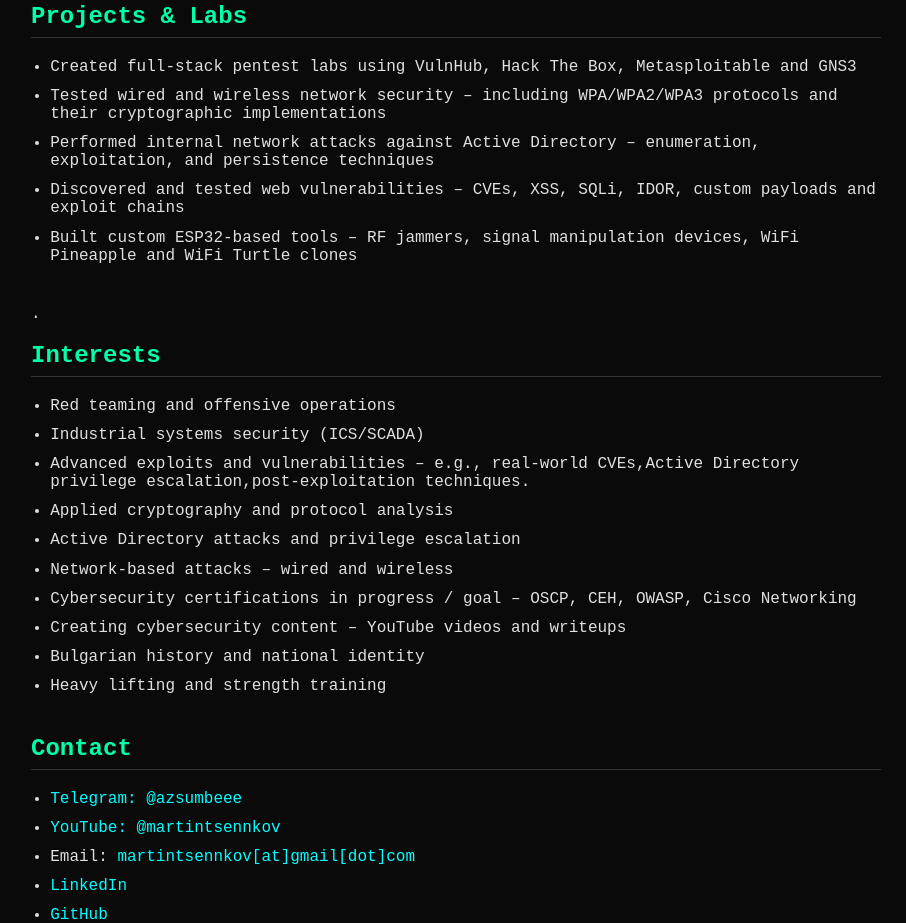
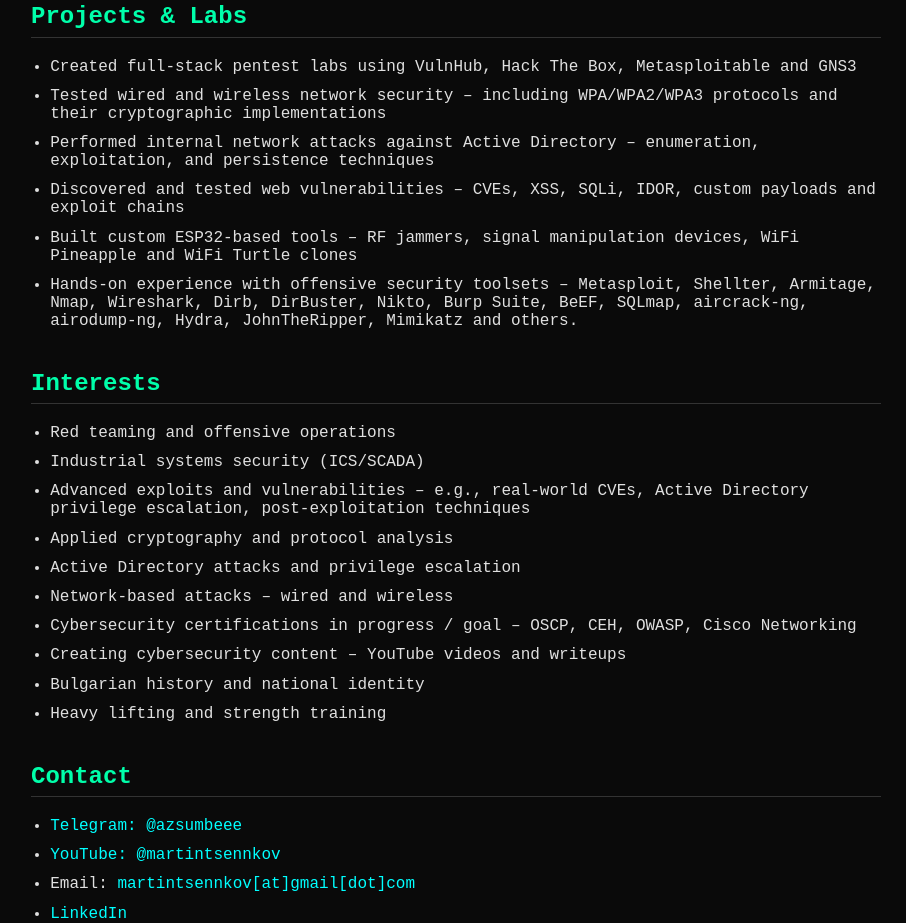
Before and after one commit to martintsenkov/martintsenkov.github.io, a plain HTML site: page index.html in a window 1280 px wide. Shown: the part 482-1405 px from the top of the page, without its empty margins (184-1090 px from the left). Drawn offline with Linux system fonts and the light colour scheme.

Commit message:
Update index.html

```diff
--- a/index.html
+++ b/index.html
@@ -107,14 +107,15 @@
         <li>Performed internal network attacks against Active Directory – enumeration, exploitation, and persistence techniques</li>
         <li>Discovered and tested web vulnerabilities – CVEs, XSS, SQLi, IDOR, custom payloads and exploit chains</li>
         <li>Built custom ESP32-based tools – RF jammers, signal manipulation devices, WiFi Pineapple and WiFi Turtle clones</li>
+        <li>Hands-on experience with offensive security toolsets – Metasploit, Shellter, Armitage, Nmap, Wireshark, Dirb, DirBuster, Nikto, Burp Suite, BeEF, SQLmap, aircrack-ng, airodump-ng, Hydra, JohnTheRipper, Mimikatz and others.</li>
       </ul>
     </section>
-    <section>.
+    <section>
       <h2>Interests</h2>
       <ul>
         <li>Red teaming and offensive operations</li>
         <li>Industrial systems security (ICS/SCADA)</li>
-        <li>Advanced exploits and vulnerabilities – e.g., real-world CVEs,Active Directory privilege escalation,post-exploitation techniques.</li>
+        <li>Advanced exploits and vulnerabilities – e.g., real-world CVEs, Active Directory privilege escalation, post-exploitation techniques</li>
         <li>Applied cryptography and protocol analysis</li>
         <li>Active Directory attacks and privilege escalation</li>
         <li>Network-based attacks – wired and wireless</li>
```
